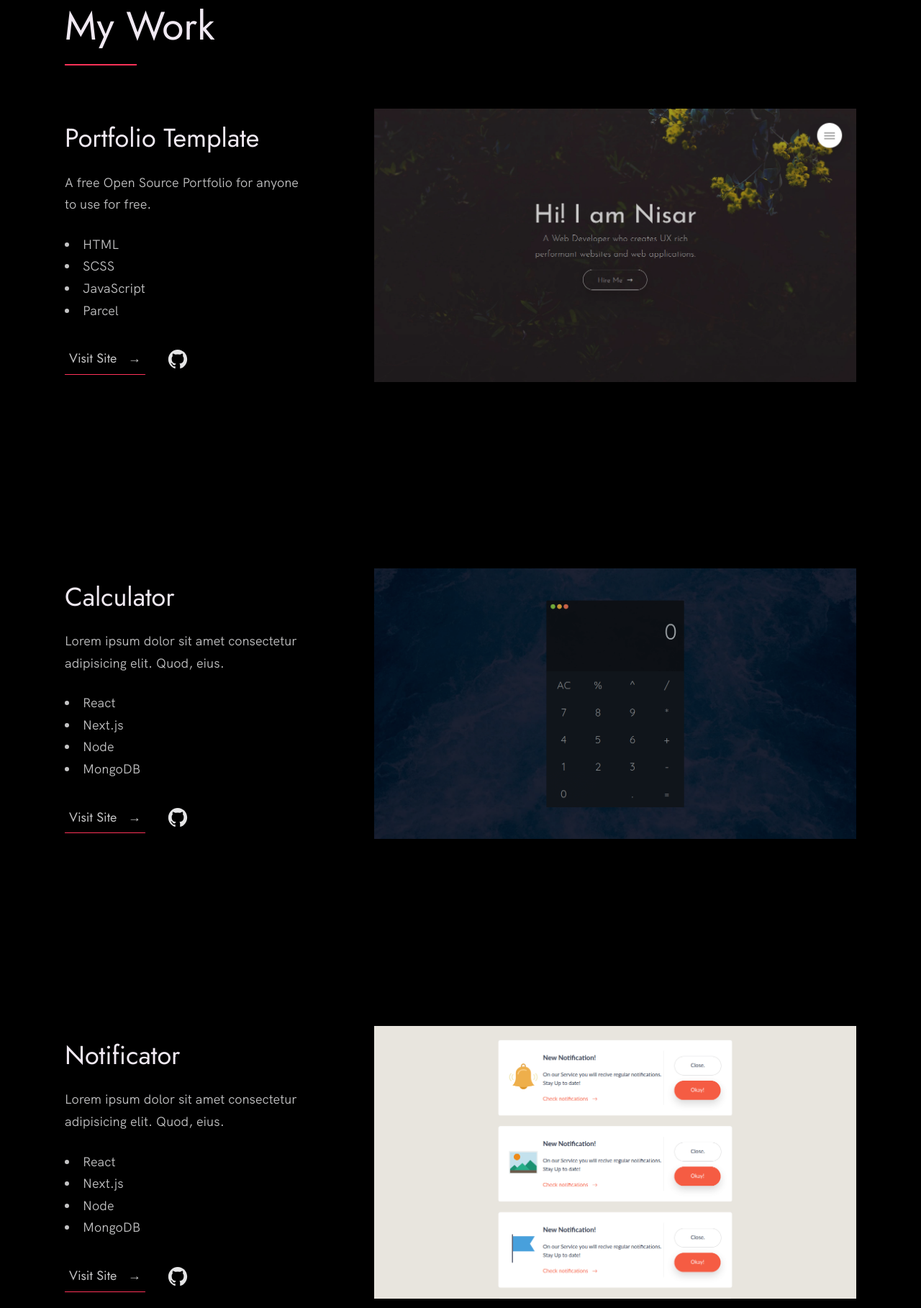
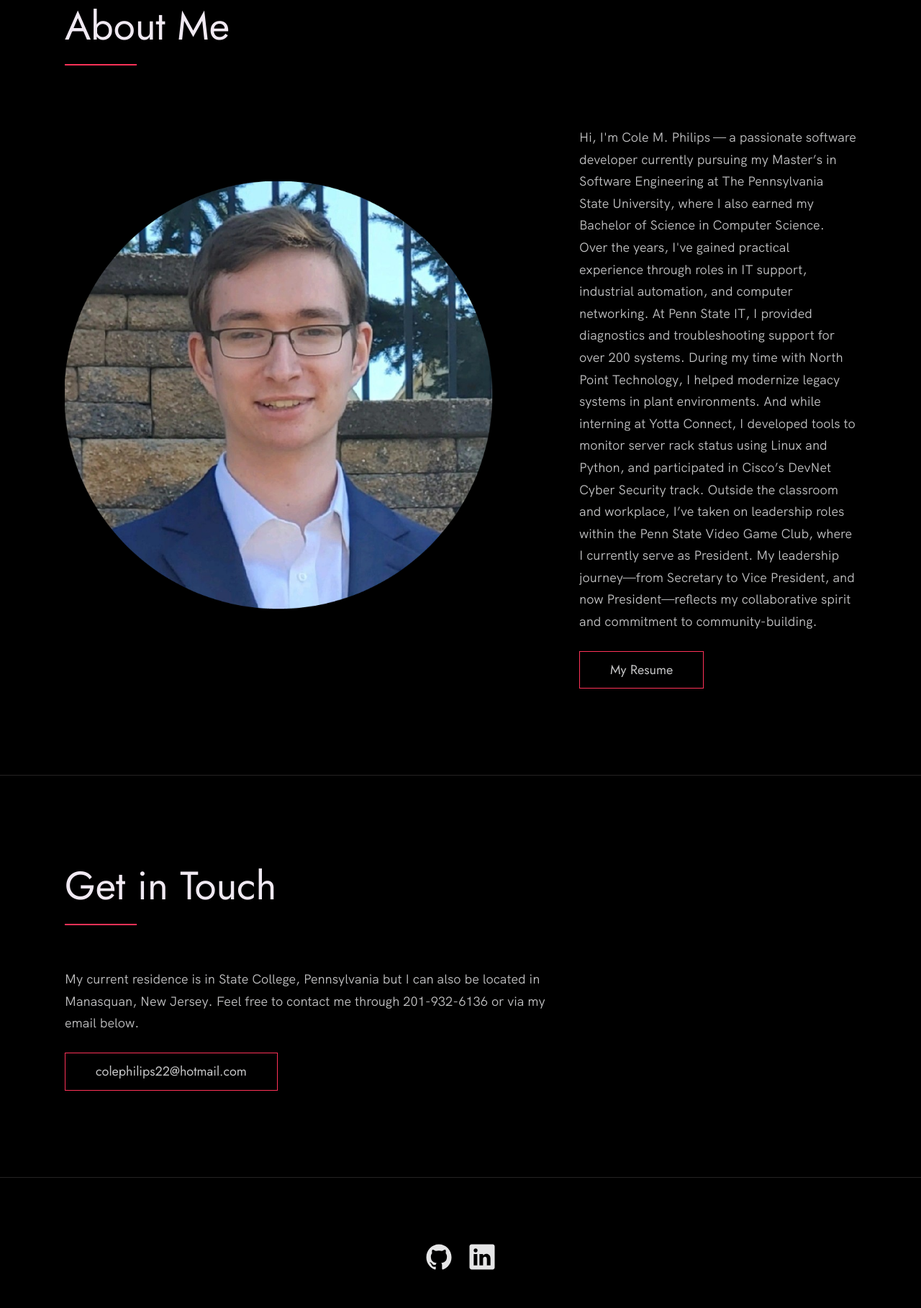
Before and after one commit to ElocCode/github-portfolio, a plain HTML site: page index.html in a window 1280 px wide. Shown: the part 917-2735 px from the top of the page at 72% size. Drawn offline with Linux system fonts and the light colour scheme.

Commit message:
Updated template with proper information and tweaked the layout

```diff
--- a/index.html
+++ b/index.html
@@ -24,12 +24,12 @@
 
   <!-- Put your site title here -->
   <title>
-    Syed Ali Hussnain | A Web Developer based in Lahore, Pakistan.
+    Cole M Philips | Software Engineering Masters Student based in State College, Pennsylvania.
   </title>
 
   <meta name="description" content="Add small description of yourslef.">
   <!-- Add some coding keywords below, Ex: (React, CSS etc) -->
-  <meta name="keywords" content="Put your name, skills and some coding keywords" />
+  <meta name="keywords" content="Cole Philips, React, CSS, Software Engineer, Java, Python" />
   <link rel="stylesheet" href="index.css" />
 </head>
 
@@ -41,8 +41,8 @@
     <div class="row">
       <nav class="nav" role="navigation">
         <ul class="nav__items">
-          <li class="nav__item"><a href="#work" class="nav__link">Work</a></li>
-          <li class="nav__item"><a href="#clients" class="nav__link">Clients</a></li>
+          <!--<li class="nav__item"><a href="#work" class="nav__link">Work</a></li>-->
+          <!--<li class="nav__item"><a href="#clients" class="nav__link">Clients</a></li>-->
           <li class="nav__item">
             <a href="#about" class="nav__link">About</a>
           </li>
@@ -56,10 +56,10 @@
       <div class="header__text">
         <h1 class="heading-primary">
           <!-- Replace the following name with your name -->
-          <span>Syed Ali Hussnain</span>
+          <span>Cole M Philips</span>
         </h1>
         <!-- Put a small paragraph about yourself -->
-        <p>A Web Developer based in Lahore, Pakistan.</p>
+        <p>Software Engineering Masters Student based in State College, Pennsylvania.</p>
         <a href="#contact" class="btn btn--pink">Get in touch</a>
       </div>
     </div>
@@ -69,14 +69,14 @@
 
     <!-- ***** Work ***** -->
 
-    <section class="work" id="work">
+    <!--<section class="work" id="work">
       <div class="row">
         <h2>My Work</h2>
-        <div class="work__boxes">
+        <div class="work__boxes">-->
 
           <!-- Each div with the work__box class is a project. -->
 
-          <div class="work__box">
+          <!--<div class="work__box">
             <div class="work__text">
               <h3>Portfolio Template</h3>
               <p>
@@ -93,7 +93,7 @@
                 <a href="https://nisar.surge.sh" target="_blank" class="link__text">
                   Visit Site <span>&rarr;</span>
                 </a>
-                <a href="https://github.com/nisarhassan12/portfolio" title="View Source Code" target="_blank">
+                <a href="https://github.com/ElocCode/github-portfolio" title="View Source Code" target="_blank">
                   <img src="./images/github.svg" class="work__code" alt="GitHub">
                 </a>
               </div>
@@ -160,15 +160,16 @@
           </div>
         </div>
       </div>
-    </section>
+    </section>-->
 
     <!-- ***** Clients ***** -->
 
+    <!--
     <section class="client" id="clients">
       <div class="row">
         <h2>Clients</h2>
         <div class="client__logos">
-          <!-- Add logos of the clients or companies you'have worked with. -->
+           Add logos of the clients or companies you'have worked with.
           <img src="./images/ronjones.png" class="client__logo" alt="Company 2" />
           <img src="./images/goldengrid.png" class="client__logo" alt="Company 3" />
           <img src="./images/bullseye.png" class="client__logo" alt="Company 1" />
@@ -178,7 +179,7 @@
         </div>
       </div>
     </section>
-
+    -->
     <!-- ***** About ***** -->
 
     <section class="about" id="about">
@@ -188,18 +189,20 @@
           <div class="about__text">
             <!-- Replace the below paragraph with info about yourself -->
             <p>
-              Lorem ipsum dolor sit amet, consectetur adipisicing elit. Eos id
-              nostrum illo harum blanditiis, tenetur eum suscipit cupiditate
-              in vel, ex quam quidem quos mollitia labore aut sunt eius
-              ratione molestiae fuga veniam facere similique voluptate.
+                Hi, I'm Cole M. Philips — a passionate software developer currently pursuing my Master’s in Software Engineering at The Pennsylvania State University, where I also earned my Bachelor of Science in Computer Science.
+                Over the years, I've gained practical experience through roles in IT support, industrial automation, and computer networking.
+                At Penn State IT, I provided diagnostics and troubleshooting support for over 200 systems. During my time with North Point Technology, I helped modernize legacy systems in plant environments.
+                And while interning at Yotta Connect, I developed tools to monitor server rack status using Linux and Python, and participated in Cisco’s DevNet Cyber Security track.
+                Outside the classroom and workplace, I’ve taken on leadership roles within the Penn State Video Game Club, where I currently serve as President.
+                My leadership journey—from Secretary to Vice President, and now President—reflects my collaborative spirit and commitment to community-building.
             </p>
             <!-- Provide a link to your resume -->
-            <a href="#" class="btn">My Resume</a>
+            <a href="https://drive.google.com/file/d/1HZwE2r3ywu1C-7u6n1VVZwU0Lr-K2lUI/view?usp=sharing" class="btn">My Resume</a>
           </div>
 
           <div class="about__photo-container">
             <!-- Add a nice photo of yourself -->
-            <img class="about__photo" src="./images/syed-ali-hussnain.jpg" alt="" />
+            <img class="about__photo" src="./images/colephilips.png" alt="" />
           </div>
         </div>
       </div>
@@ -213,15 +216,11 @@
       <h2>Get in Touch</h2>
       <div class="contact__info">
         <p>
-          Are you looking for a fast-performing and user-friendly website to
-          represent your product or business? or looking for any kind of
-          consultation? or want to ask questions? or have some advice for me
-          or just want to say "Hi 👋" in any case feel free to Let me know. I
-          will do my best to respond back. 😊 The quickest way to reach out to
-          me is via an email.
+          My current residence is in State College, Pennsylvania but I can also be located in Manasquan, New Jersey.
+          Feel free to contact me through 201-932-6136 or via my email below.
         </p>
         <!-- Replace the email with yours -->
-        <a href="mailto:you@example.com" class="btn">you@example.com</a>
+        <a href="mailto:colephilips22@hotmail.com" class="btn">colephilips22@hotmail.com</a>
       </div>
     </div>
   </section>
@@ -233,22 +232,12 @@
       <!-- Update the links to point to your accounts -->
       <ul class="footer__social-links">
         <li class="footer__social-link-item">
-          <a href="https://twitter.com/nisarhassan12/" title="Link to Twitter Profile">
-            <img src="./images/twitter.svg" class="footer__social-image" alt="Twitter">
-          </a>
-        </li>
-        <li class="footer__social-link-item">
-          <a href="https://github.com/nisarhassan12/" title="Link to Github Profile">
+          <a href="https://github.com/ElocCode/" title="Link to Github Profile">
             <img src="./images/github.svg" class="footer__social-image" alt="Github">
           </a>
         </li>
         <li class="footer__social-link-item">
-          <a href="https://codepen.io/nisar_hassan" title="Link to Codepen Profile">
-            <img src="./images/codepen.svg" class="footer__social-image" alt="Codepen">
-          </a>
-        </li>
-        <li class="footer__social-link-item">
-          <a href=https://www.linkedin.com/in/nisar-hassan-naqvi-413466199/">
+          <a href=https://www.linkedin.com/in/cole-philips-5197a233a/">
             <img src="./images/linkedin.svg" title="Link to Linkedin Profile" class="footer__social-image" alt="Linkedin">
           </a>
         </li>
```
Also changed, not shown: images/colephilips.png (added), images/header.jpg.
